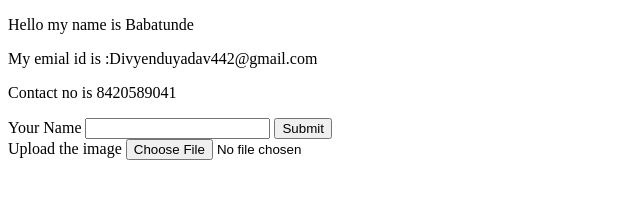
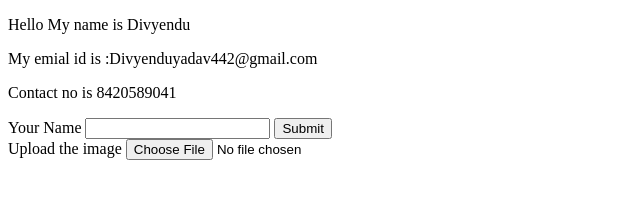
Before and after one commit to DivyenduPrakash/Cv, a plain HTML site: page contact.html in a window 1280 px wide. Shown: the full height of the page, 0-640 px from the left. Drawn offline with Linux system fonts and the light colour scheme.

Commit message:
Update contact.html

```diff
--- a/contact.html
+++ b/contact.html
@@ -7,7 +7,7 @@
     <title>Contact me</title>
 </head>
 <body>
-    <p>Hello my name is Babatunde </p>
+    <p>Hello My name is Divyendu  </p>
     <p>My emial id is :Divyenduyadav442@gmail.com</p>
     <p>Contact no is 8420589041</p>
     <form class="" action="mailto:divyenduyadav442@gmail.com" method="POST" enctype="text/plain">
```
